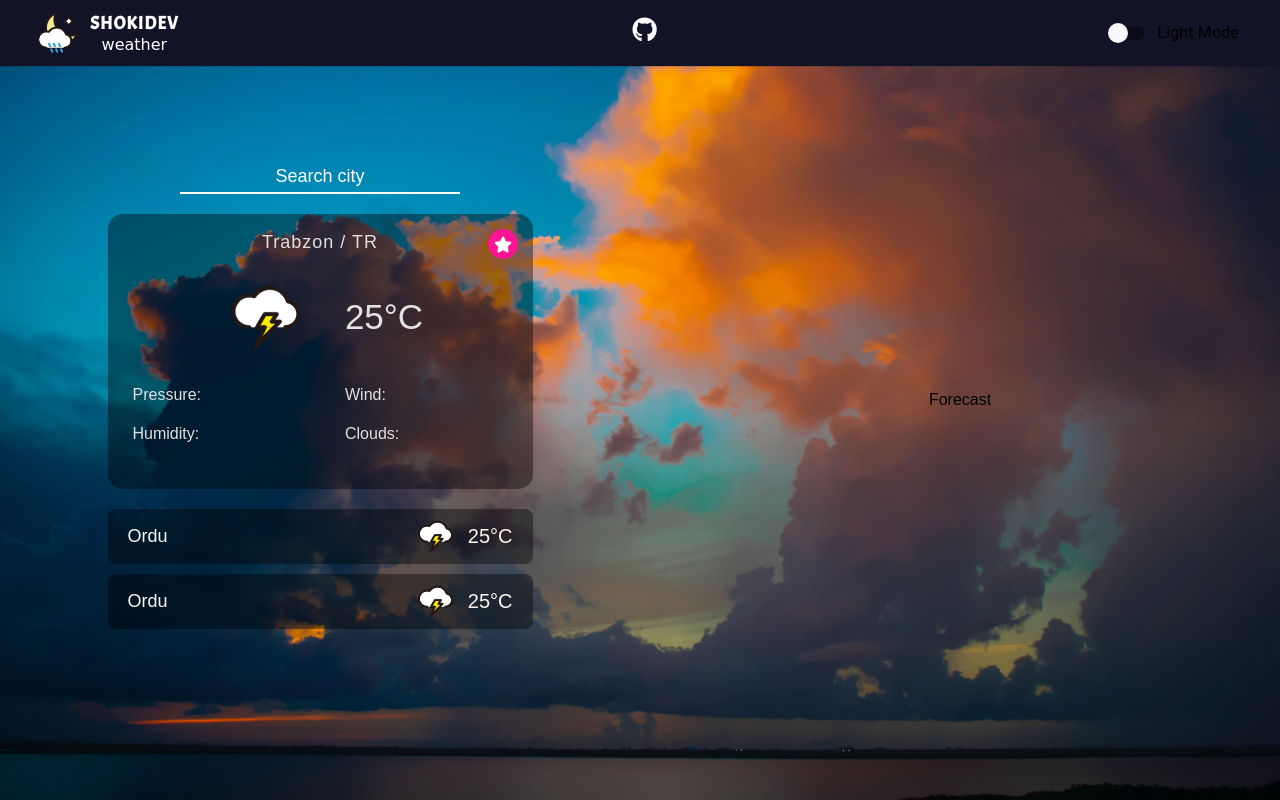
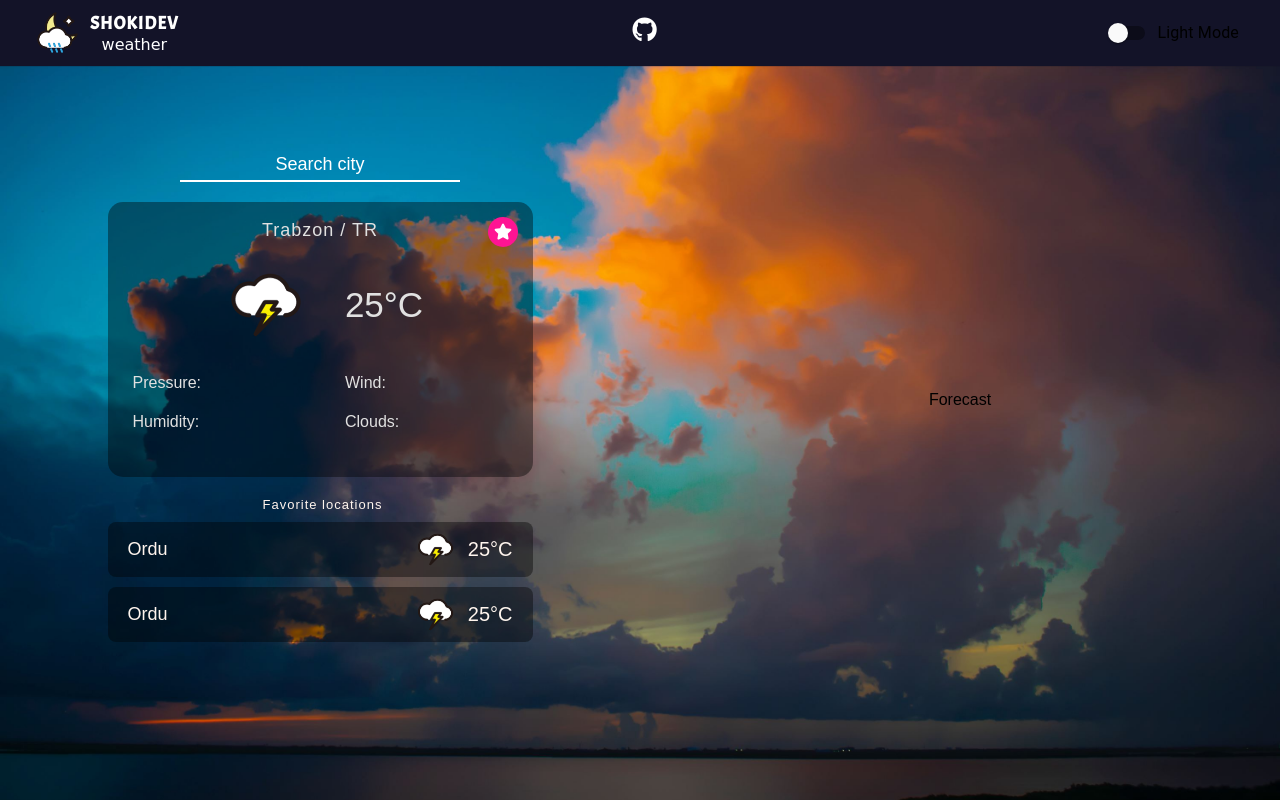
Before and after one commit to shoki61/react-weather-app, a React (Create React App) app: page /weather in a window 1280 px wide. Built offline with nearby package versions, Linux system fonts and the light colour scheme; a web font is replaced by a local one.

Commit message:
add remove button to favorite lovations

```diff
--- a/src/components/Buttons/Button/Button.css
+++ b/src/components/Buttons/Button/Button.css
@@ -17,8 +17,13 @@
 }
 
 .Remove {
+    position: absolute;
+    left:-30px;
+    font-size: 25px;
+    background-color: transparent;
+    color: #ff2f2f
+}
 
-}
 
 .Add {
     width: 30px;
--- a/src/components/Favorites/Favorites.css
+++ b/src/components/Favorites/Favorites.css
@@ -10,6 +10,7 @@
     padding:0 20px;
     margin-bottom: 10px;
     cursor: pointer;
+    position: relative;
 }
 
 .Favorites-Card:hover{
@@ -36,3 +37,11 @@
     color:seashell;
     font-size: 20px;
 }
+
+.Favorites-Card button{
+    visibility: hidden;
+}
+
+.Favorites-Card:hover button{
+    visibility: visible;
+}
--- a/src/components/Favorites/Favorites.js
+++ b/src/components/Favorites/Favorites.js
@@ -1,11 +1,17 @@
 import React from 'react';
+import { IoMdRemoveCircleOutline } from 'react-icons/io';
 
 import './Favorites.css';
+import Button from '../../components/Buttons/Button/Button';
 
 import img from '../../assets/icons/11n.png';
 
+
 const favorites = props => (
     <div className='Favorites-Card'>
+        <Button btnType='Remove'>
+            <IoMdRemoveCircleOutline/>
+        </Button>
         <p className='City'>Ordu</p>
         <div style={{display:'flex', alignItems:'center'}}>
             <img src={img} alt='img'/>
--- a/src/containers/Weather/Weather.css
+++ b/src/containers/Weather/Weather.css
@@ -17,6 +17,13 @@
     flex-direction: column;
 }
 
+.Weather-Left-Layout span {
+    color: seashell;
+    font-size: 13px;
+    padding: 0 0 10px 5px;
+    letter-spacing: 1px;
+}
+
 .Weather-Right-Layout {
     width: 50%;
     height: 100%;
--- a/src/containers/Weather/Weather.js
+++ b/src/containers/Weather/Weather.js
@@ -15,6 +15,7 @@ class Weather extends Component{
                 <div className='Weather-Left-Layout'>
                     <Input placeholder='Search city'/>
                     <CurrentWeather/>
+                    <span>Favorite locations</span>
                     <Favorites/>
                     <Favorites/>
 
```
